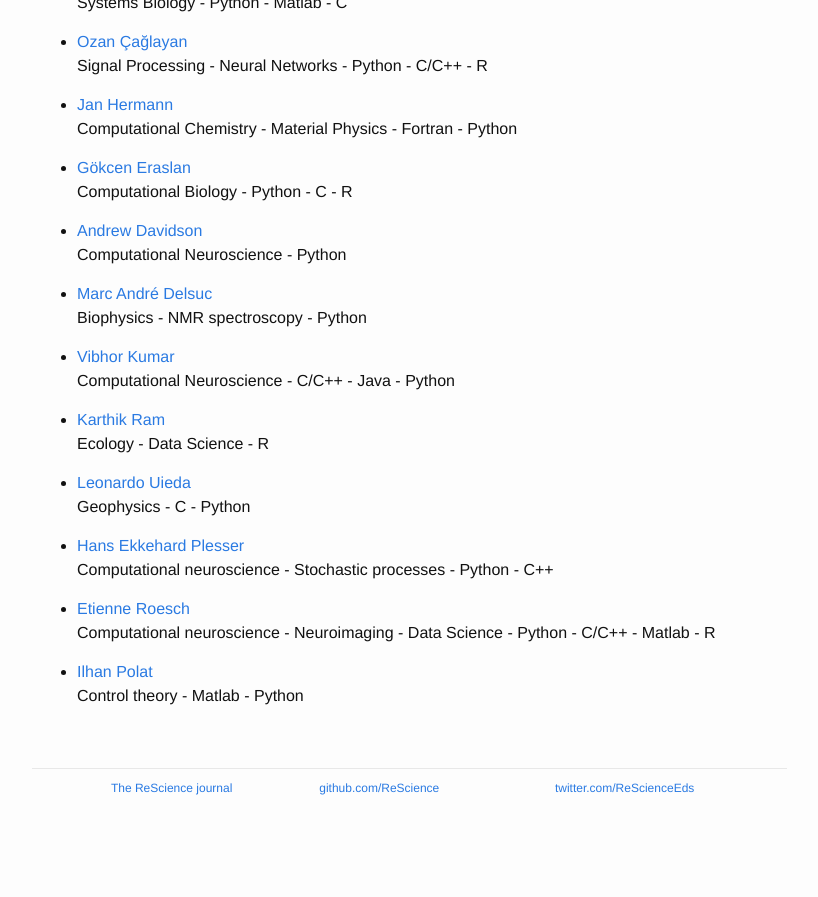
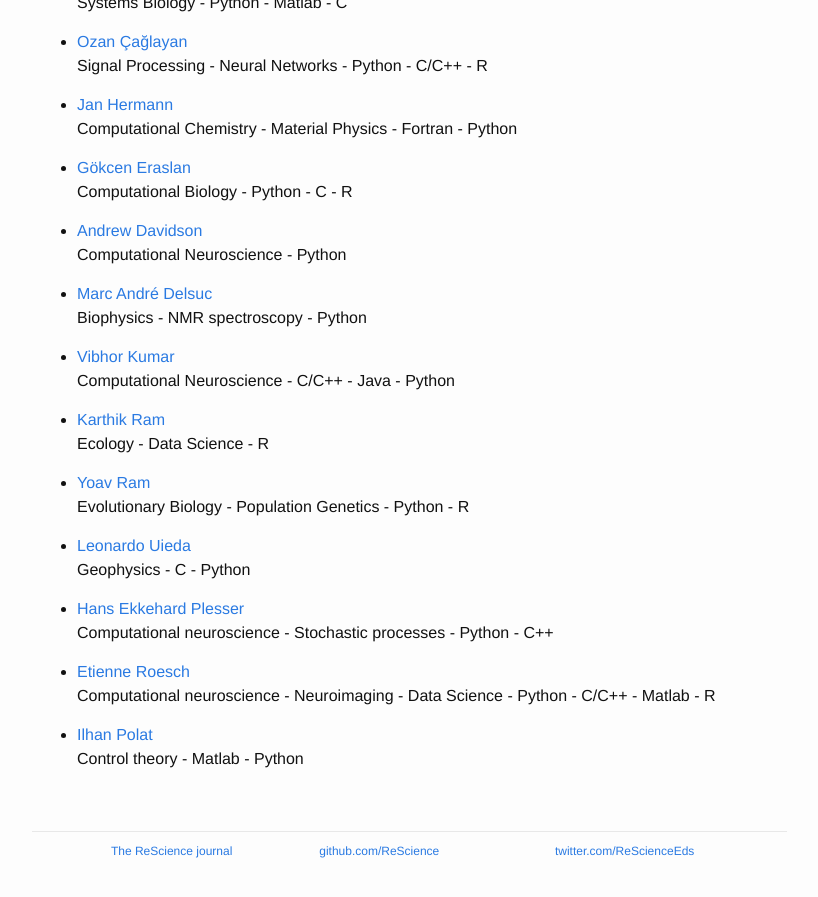
Before and after one commit to ReScience/rescience.github.io, a Jekyll site: the page built from 04-board.md, in a window 1280 px wide and 900 px high, scrolled down 1374 px. Shown: the top 897 px of the window, without its empty margins (223-1041 px from the left). Built offline with Jekyll 4.4.1, drawn with Linux system fonts in a browser that asks for light colours; Markdown is read by kramdown in place of the engine named in the settings; before the commit the page ends 2211 px from its top, so only the background shows below that.

Commit message:
Adding Yoav Ram as reviewer

```diff
--- a/04-board.md
+++ b/04-board.md
@@ -83,6 +83,9 @@ accepts submissions in other open source languages.
 * [Karthik Ram](https://github.com/karthik)
   Ecology - Data Science - R
 
+* [Yoav Ram](https://github.com/yoavram)
+  Evolutionary Biology - Population Genetics - Python - R
+
 * [Leonardo Uieda](https://github.com/leouieda)
   Geophysics - C - Python
 
```
